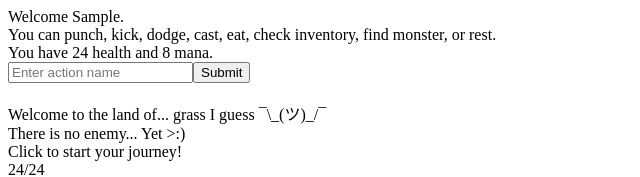
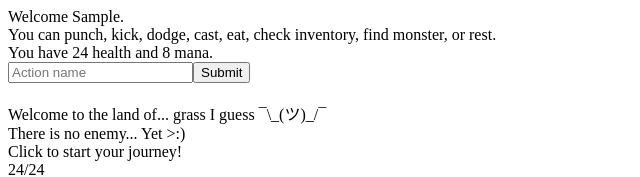
Before and after one commit to Faetheon/TextGame, a React app: page / in a window 1280 px wide. Both pictures are taken after typing "Sample", "Sample", "Sample" into the empty fields and a click on the input 591 px from the left and 36 px from the top of the page. Shown: the top 177 px of the page, without its empty margins (0-640 px from the left). Built offline with nearby package versions, Linux system fonts and the light colour scheme; the HTML template or start-up script is replaced by a standard one.

Commit message:
Changed placeholder of action/fight screen to be more user friendly

```diff
--- a/reactStuff/src/components/screens/ActionScreen.jsx
+++ b/reactStuff/src/components/screens/ActionScreen.jsx
@@ -39,7 +39,7 @@
         updateCssForBars(player);
         e.target.actionName.value = '';
       }}>
-        <input placeholder="Enter action name" name="actionName"></input>
+        <input placeholder={lastAction || 'Action name'} name="actionName"></input>
         <input type="submit"></input>
       </form>
     </div>
--- a/reactStuff/src/components/screens/FightScreen.jsx
+++ b/reactStuff/src/components/screens/FightScreen.jsx
@@ -61,7 +61,7 @@
         updateCssForBars(player);
         e.target.actionName.value = '';
       }}>
-        <input placeholder="Enter action name" name="actionName"></input>
+        <input placeholder={lastAction || 'Action name'} name="actionName"></input>
         <input type="submit"></input>
       </form>
     </div>
```
